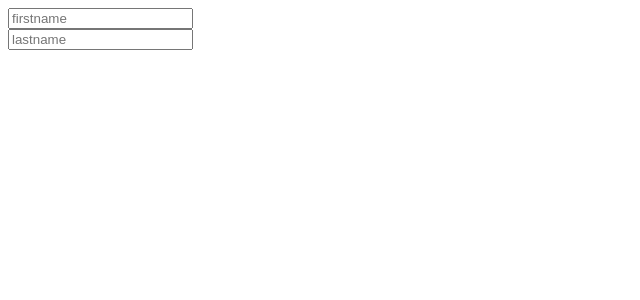
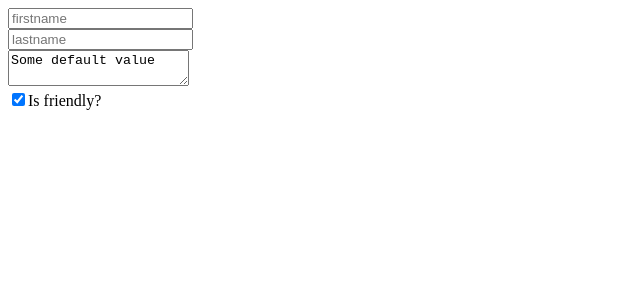
Before and after one commit to arifikhsan/scrimba-react, a React (Create React App) app: page / in a window 1280 px wide. Shown: the top 300 px of the page, without its empty margins (0-640 px from the left). Built offline with nearby package versions, Linux system fonts and the light colour scheme.

Commit message:
add textarea and checkbox

```diff
--- a/src/App.js
+++ b/src/App.js
@@ -5,14 +5,15 @@ class App extends Component {
     super();
     this.state = {
       firstname: '',
-      lastname: ''
+      lastname: '',
+      isFriendly: true
     };
     this.handleChange = this.handleChange.bind(this);
   }
 
   handleChange(event) {
-    const { name, value } = event.target;
-    this.setState({ [name]: value });
+    const { name, value, type, checked } = event.target;
+    this.setState({ [name]: type === 'checkbox' ? checked : value });
   }
 
   render() {
@@ -35,6 +36,18 @@ class App extends Component {
             onChange={this.handleChange}
           />
           <br />
+          <textarea value={'Some default value'} onChange={this.handleChange} />
+          <br />
+          <label>
+            <input
+              type='checkbox'
+              name='isFriendly'
+              checked={this.state.isFriendly}
+              onChange={this.handleChange}
+            />
+            Is friendly?
+          </label>
+
           <h1>
             {this.state.firstname} {this.state.lastname}
           </h1>
```
